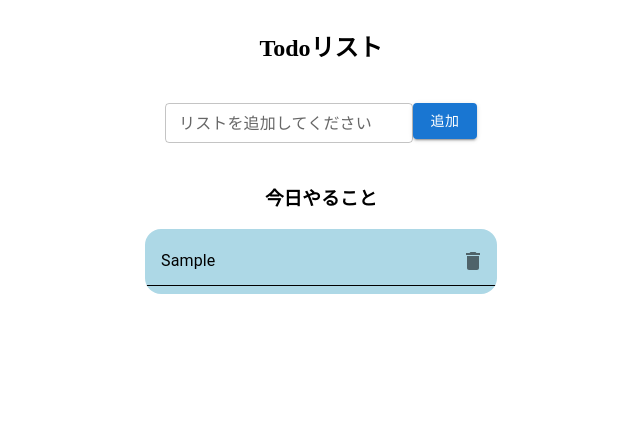
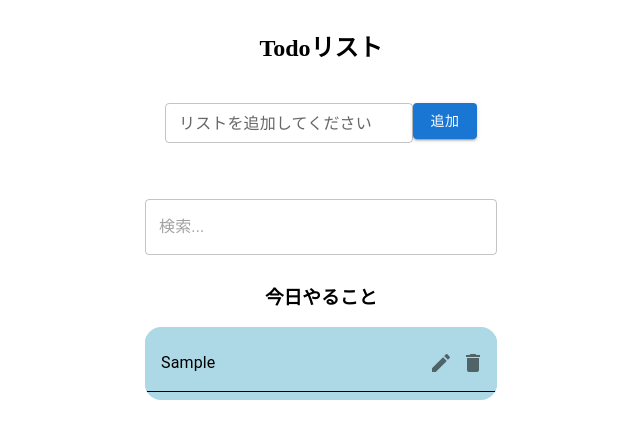
Before and after one commit to Matsuyama01/TodoList, a React (Create React App) app: page / in a window 1280 px wide. Both pictures are taken after typing "Sample" into the empty fields and a click on the button "追加". Shown: the top 438 px of the page, without its empty margins (319-959 px from the left). Built offline with nearby package versions, Linux system fonts and the light colour scheme.

Commit message:
編集機能、削除機能の実装

```diff
--- a/src/components/TodoItems.tsx
+++ b/src/components/TodoItems.tsx
@@ -1,19 +1,55 @@
-import React from 'react';
+import React, { useState } from 'react';
 import List from '@mui/material/List';
 import ListItem from '@mui/material/ListItem';
 import ListItemText from '@mui/material/ListItemText';
 import Divider from '@mui/material/Divider';
 import IconButton from '@mui/material/IconButton';
 import DeleteIcon from '@mui/icons-material/Delete';
+import { TextField } from '@mui/material';
+import SaveIcon from '@mui/icons-material/Save';
+import EditIcon from '@mui/icons-material/Edit';
 
 // Propsの型定義
 interface TodoListProps {
   list: string[];
   handleDelete: (index: number) => void;
+  handleEdit: (index: number, newValue: string) => void;
+  searchText?: string; // 検索テキストのpropを追加
 }
 
 //Propsを使ってリスト欄を実装
-const TodoItems: React.FC<TodoListProps> = ({ list, handleDelete }) => {
+const TodoItems: React.FC<TodoListProps> = ({
+  list,
+  handleDelete,
+  handleEdit,
+  searchText = '', // 検索テキストのデフォルト値を空文字に設定
+}) => {
+  // editIndexは編集中のリストアイテムのインデックスを保持し、editTextは編集中のテキストを保持する
+  const [editIndex, setEditIndex] = useState<number | null>(null);
+  const [editText, setEditText] = useState('');
+
+  // handleEditClick関数は、編集ボタンがクリックされたアイテムのインデックスとテキストをセットする
+  const handleEditClick = (index: number, text: string) => {
+    setEditIndex(index);
+    setEditText(text);
+  };
+
+  // handleSaveClick関数は、編集を保存し、編集モードを終了する
+  const handleSaveClick = (index: number) => {
+    handleEdit(index, editText); // 編集内容を親コンポーネントに渡す
+    setEditIndex(null); // 編集モードを終了
+  };
+
+  // アイテムが検索クエリに部分一致するかどうかをチェックし、
+  // 一致する場合はハイライトスタイルを適用する
+  const highlightItem = (item: string) => {
+    // searchTextが空文字列またはundefinedでないことを確認し、部分一致をチェック
+    return (
+      searchText?.length > 0 &&
+      item.toLowerCase().includes(searchText.toLowerCase())
+    );
+  };
+
   return (
     // Listコンポーネントでリスト欄を表示。スタイルを設定して見た目を整える
     <List
@@ -32,19 +68,56 @@ const TodoItems: React.FC<TodoListProps> = ({ list, handleDelete }) => {
           <ListItem
             // secondaryActionプロパティで、削除ボタンを右側に表示
             secondaryAction={
+              <>
+                {editIndex === index ? (
+                  // 保存アイコンボタン。クリックするとhandleSaveClickが呼ばれる
                   <IconButton
-                edge='end' // ボタンをリストの右端に配置
+                    edge='end'
+                    aria-label='save'
+                    onClick={() => handleSaveClick(index)}
+                  >
+                    <SaveIcon />
+                  </IconButton>
+                ) : (
+                  // 削除アイコンボタン。クリックするとhandleDeleteが呼ばれる
+                  <IconButton
+                    edge='end'
                     aria-label='delete'
-                onClick={() => handleDelete(index)} // 削除ボタンがクリックされたときの処理
+                    onClick={() => handleDelete(index)}
                   >
                     <DeleteIcon />
                   </IconButton>
+                )}
+              </>
             }
+            // 検索に一致したアイテムは異なる背景色でハイライト表示
+            sx={{
+              bgcolor: highlightItem(item) ? 'yellow' : 'inherit',
+            }}
           >
-            {/* ListItemTextコンポーネントでリスト欄のテキストを表示 */}
+            {editIndex === index ? (
+              // 編集モード時はテキストフィールドを表示。入力値はeditTextを通して更新される
+              <TextField
+                value={editText}
+                onChange={(e: {
+                  target: { value: React.SetStateAction<string> };
+                }) => setEditText(e.target.value)}
+                fullWidth
+              />
+            ) : (
+              // 通常モード時はリストアイテムテキストと編集アイコンボタンを表示
+              <>
                 <ListItemText primary={item} />
+                <IconButton
+                  edge='end'
+                  aria-label='edit'
+                  onClick={() => handleEditClick(index, item)}
+                >
+                  <EditIcon />
+                </IconButton>
+              </>
+            )}
           </ListItem>
-          {/* スタイル設定でDividerコンポーネントでリストアイテム間に区切り線を表示。最後の項目以外に表示 */}
           {index < list.length - 1 && <Divider />}
         </React.Fragment>
       ))}
--- a/src/components/TodoList.tsx
+++ b/src/components/TodoList.tsx
@@ -2,12 +2,15 @@ import React, { useState } from 'react';
 import '../main.css';
 import TodoForm from './TodoForm';
 import TodoItems from './TodoItems';
+import { TextField } from '@mui/material';
 
 const TodoList: React.FC = () => {
   //入力欄のリストを保存するための状態
   const [list, setList] = useState<string[]>([]);
   // 入力値を保持するための状態
   const [inputValue, setInputValue] = useState('');
+  // 検索クエリのための状態
+  const [searchQuery, setSearchQuery] = useState('');
 
   // テキスト入力時の処理
   const handleChange = (e: React.ChangeEvent<HTMLInputElement>) => {
@@ -29,6 +32,23 @@ const TodoList: React.FC = () => {
     );
   };
 
+  // リストのデータを更新するための関数
+  const handleEdit = (indexToEdit: number, newValue: string) => {
+    setList((currentList) =>
+      currentList.map((item, index) =>
+        index === indexToEdit ? newValue : item
+      )
+    );
+  };
+
+  // 検索クエリに基づいてリストをフィルタリングする関数
+  const filteredList =
+    searchQuery.length > 0
+      ? list.filter((item) =>
+          item.toLowerCase().includes(searchQuery.toLowerCase())
+        )
+      : list;
+
   return (
     <div className='App'>
       <div>
@@ -38,8 +58,20 @@ const TodoList: React.FC = () => {
           handleChange={handleChange}
           handleSubmit={handleSubmit}
         />
+        <TextField // 検索バーを追加
+          placeholder='検索...'
+          value={searchQuery}
+          onChange={(e) => setSearchQuery(e.target.value)}
+          fullWidth
+          margin='normal'
+        />
         <h3 className='listTitle'>今日やること</h3>
-        <TodoItems list={list} handleDelete={handleDelete} />
+        <TodoItems
+          list={filteredList} // filteredList を使用するように変更
+          handleDelete={handleDelete}
+          handleEdit={handleEdit}
+          searchText={searchQuery} // searchText として searchQuery を渡す
+        />
       </div>
     </div>
   );
```
Lines whose indentation alone changed are shown as unchanged.
